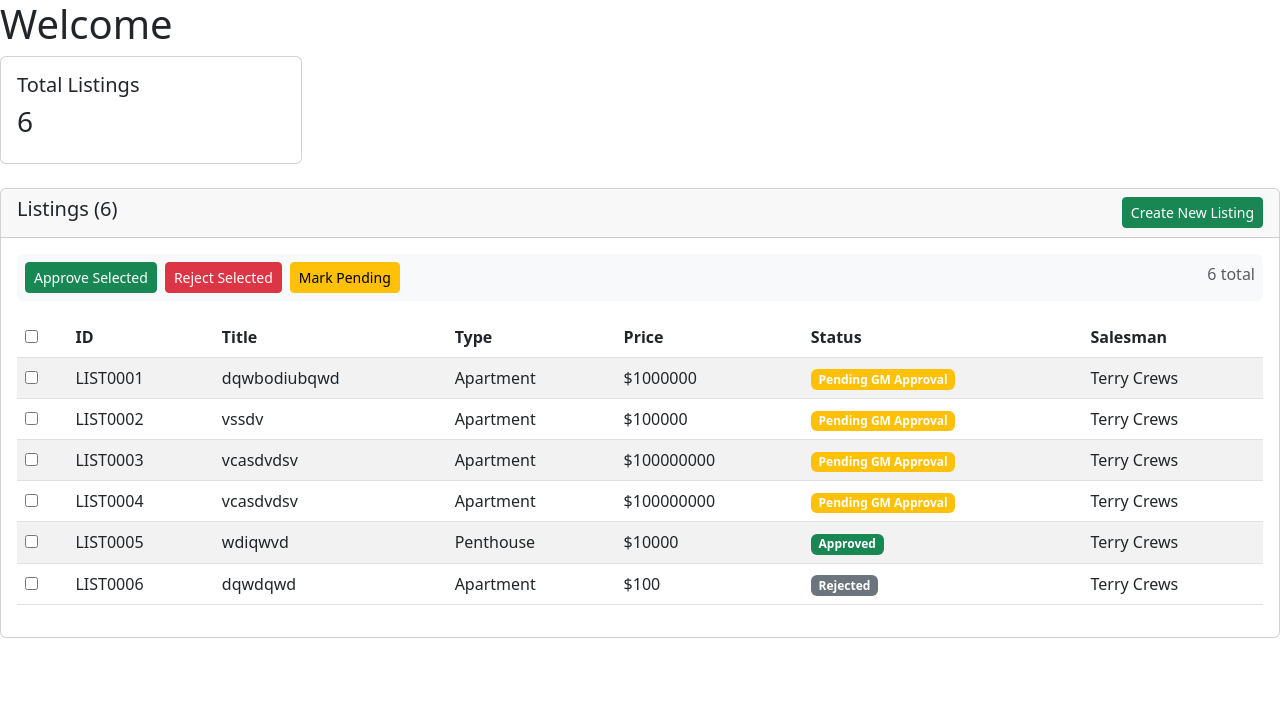
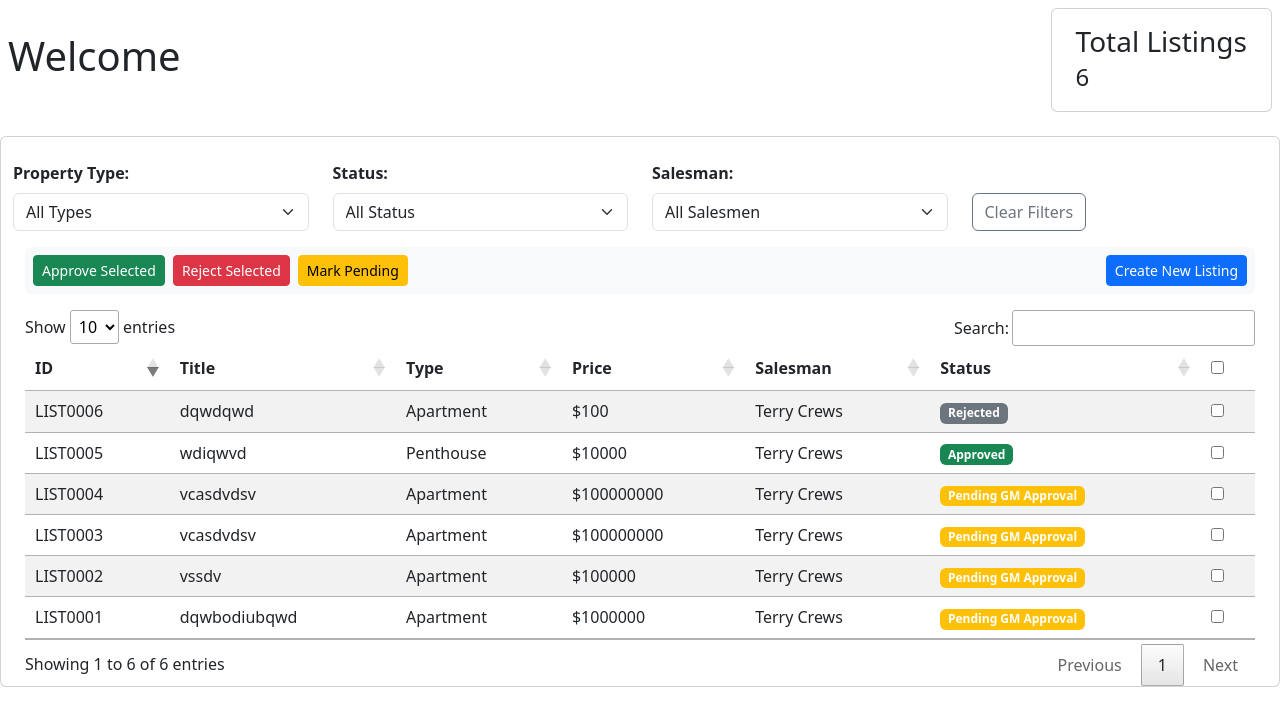
Before and after one commit to Krishnaprakkash/CRM-Real-Estate-Django, a Django app: template dashboards/templates/dashboards/manager_dashboard.html in a window 1280 px wide. Shown: the top 726 px of the page. Run offline with Django 5.2, Linux system fonts and the light colour scheme; the template is opened without the code that fills it: values that come from a table or form of the project are taken from there, others are empty; a user stored in the database is signed in; data comes from the database, SQL or seed files in the repository; both versions use the stored data as it was after the commit; some libraries are stand-ins or nearby versions.

Commit message:
Added Table filters and Sorting

```diff
--- a/dashboards/templates/dashboards/base_dashboard.html
+++ b/dashboards/templates/dashboards/base_dashboard.html
@@ -3,18 +3,13 @@
 {% block title %}{{ dashboard_title }}{% endblock %}
 
 {% block content %}
-<div class="dashboard">
-    <h1> Welcome {{ user.get_full_name }}</h1>
-
-    <!-- KPI Cards (placeholders) -->
-    <div class="row mb-4">
-        <div class="col-md-3">
-            <div class="card">
-                <div class="card-body">
-                    <h5>Total Listings</h5>
-                    <h3>{{ listings|length }}</h3>
-                </div>
-            </div>
+<div class="d-flex align-items-center gap-4 mb-4">
+    <h1 class="flex-grow-1 mb-0 ms-2">Welcome {{ user.get_full_name }}</h1>
+    <div class="card flex-shrink-1 mt-2 me-2">
+        <div class="card-body py-3 px-4">
+            <h3 class="card-title mb-1">Total Listings</h3>
+            <h4 class="mb-1">{{ listings|length }}</h4>
         </div>
     </div>
+</div>
 {% endblock %}
--- a/dashboards/templates/dashboards/manager_dashboard.html
+++ b/dashboards/templates/dashboards/manager_dashboard.html
@@ -10,19 +10,31 @@
     {% csrf_token %}
 
     <div class="card">
-        <div class="card-header d-flex justify-content-between align-items-center">
-            <h5>Listings ({{ listings|length }})</h5>
-            {% if perms.inventory.add_listing %}
-            <div class="d-flex gap-2">
-                <a href="{% url 'inventory:listing_create_manager' %}" class="btn btn-success btn-sm">
-                    Create New Listing
-                </a>
+        <div class="container-fluid mt-4">
+        <div class="row mb-3">
+            <div class="col-md-3">
+                <label class="form-label fw-bold">Property Type:</label>
+                <select id="typeFilter" class="form-select">
+                    <option value="">All Types</option>
+                </select>
             </div>
-            {% endif %}
+            <div class="col-md-3">
+                <label class="form-label fw-bold">Status:</label>
+                <select id="statusFilter" class="form-select">
+                    <option value="">All Status</option>
+                </select>
+            </div>
+            <div class="col-md-3">
+                <label class="form-label fw-bold">Salesman:</label>
+                <select id="salesmanFilter" class="form-select">
+                    <option value="">All Salesmen</option>
+                </select>
+            </div>
+            <div class="col-md-3 d-flex align-items-end">
+                <button id="clearFilters" class="btn btn-outline-secondary">Clear Filters</button>
+            </div>
         </div>
-
-        <div class="card-body">
-            <!-- BATCH ACTION BUTTONS -->
+        <div class="container-fluid">
             <div class="d-flex gap-2 mb-3 p-2 bg-light rounded">
                 <button type="button" class="btn btn-success btn-sm" onclick="setAction('approve')">
                     Approve Selected
@@ -33,43 +45,47 @@
                 <button type="button" class="btn btn-warning btn-sm" onclick="setAction('pending')">
                     Mark Pending
                 </button>
-                <span class="ms-auto text-muted">{{ listings|length }} total</span>
+                {% if perms.inventory.add_listing %}
+                <div class="ms-auto">
+                    <a href="{% url 'inventory:listing_create_manager' %}" class="btn btn-primary btn-sm">
+                        Create New Listing
+                    </a>
+                </div>
+                {% endif %}
             </div>
-
-            <!-- HIDDEN FIELDS - MUST BE HERE -->
-            <input type="hidden" name="action" id="batch-action" value="">
-            <input type="hidden" name="rejection_reason" id="rejection-reason" value="">
-
-            <!-- CHECKBOX TABLE -->
+        </div>
+        <input type="hidden" name="action" id="batch-action" value="">
+        <input type="hidden" name="rejection_reason" id="rejection-reason" value="">
+        <div class="container-fluid">
             {% if listings %}
-            <table class="table table-striped">
+            <table id="manager-listings-table" class="table table-striped">
                 <thead>
                     <tr>
-                        <th><input type="checkbox" id="select_all" onchange="toggleSelectAll(this)"> </th>
                         <th>ID</th>
                         <th>Title</th>
                         <th>Type</th>
                         <th>Price</th>
+                        <th>Salesman</th>
                         <th>Status</th>
-                        <th>Salesman</th>
+                        <th><input type="checkbox" id="select_all" onchange="toggleSelectAll(this)"> </th>
                     </tr>
                 </thead>
                 <tbody>
                     {% for listing in listings %}
                     <tr>
-                        <td>
-                            <input type="checkbox" name="listing_ids" value="{{ listing.id }}" class="listing-checkbox">
-                        </td>
                         <td>{{ listing.id }}</td>
                         <td>{{ listing.title }}</td>
                         <td>{{ listing.get_type_display }}</td>
                         <td>${{ listing.proposed_price|floatformat:0 }}</td>
+                        <td>{{ listing.assigned_salesman.get_full_name|default:listing.assigned_salesman.username|default:"—" }}</td>
                         <td>
                             <span class="badge bg-{% if listing.status == 'Approved' %}success{% elif listing.status == 'Pending GM Approval' %}warning{% elif listing.status == 'REJECTED' %}danger{% else %}secondary{% endif %}">
                                 {{ listing.get_status_display }}
                             </span>
                         </td>
-                        <td>{{ listing.assigned_salesman.get_full_name|default:listing.assigned_salesman.username|default:"—" }}</td>
+                        <td>
+                            <input type="checkbox" name="listing_ids" value="{{ listing.id }}" class="listing-checkbox">
+                        </td>
                     </tr>
                     {% endfor %}
                 </tbody>
--- a/templates/base.html
+++ b/templates/base.html
@@ -7,7 +7,11 @@
         {% block title %} CRM {% endblock %}
     </title>
     <link rel="stylesheet" href="https://cdn.jsdelivr.net/npm/bootstrap@5.3.0/dist/css/bootstrap.min.css">
+    <link rel="stylesheet" href="https://cdn.datatables.net/1.13.8/css/jquery.dataTables.min.css">
 </head>
+
+<script src="https://code.jquery.com/jquery-3.7.1.min.js"></script>
+<script src="https://cdn.datatables.net/1.13.8/js/jquery.dataTables.min.js"></script>
 
 <script>
     function toggleSelectAll(source) {
@@ -40,6 +44,71 @@
         document.getElementById('batch-form').submit();
     }
     </script>
+
+    <script>
+document.addEventListener('DOMContentLoaded', function() {
+    const table = $('#manager-listings-table').DataTable({
+        order: [[0, 'desc']],
+        pageLength: 10,
+        lengthMenu: [[5, 10, 25, 50, -1], [5, 10, 25, 50, "All"]],
+        columnDefs: [{ orderable: false, targets: 6 }]
+    });
+
+    const typeCol = 2;
+    const statusCol = 5;
+    const salesmanCol = 4;
+
+    setTimeout(() => populateFilters(table), 100);
+
+    $('#typeFilter, #statusFilter, #salesmanFilter').on('change', filterTable);
+    $('#clearFilters').click(clearFilters);
+
+    function populateFilters(table) {
+        populateFilter('#typeFilter', table, typeCol);
+        populateFilter('#statusFilter', table, statusCol);
+        populateFilter('#salesmanFilter', table, salesmanCol);
+    }
+
+    function populateFilter(selector, table, colIndex) {
+        const select = $(selector);
+        const values = [];
+
+
+        table.column(colIndex).nodes().to$().each(function() {
+            const cleanText = $(this).text().trim();
+            if (cleanText && !values.includes(cleanText)) {
+                values.push(cleanText);
+            }
+        });
+
+        values.sort().forEach(val => {
+            select.append(`<option value="${val}">${val}</option>`);
+        });
+    }
+
+    function filterTable() {
+        $.fn.dataTable.ext.search.pop();
+
+        $.fn.dataTable.ext.search.push(function(settings, data, dataIndex) {
+            const row = table.row(dataIndex).node();
+            const typeCell = $(row).find('td:nth-child(3)').text().trim();
+            const statusCell = $(row).find('td:nth-child(6)').text().trim();
+            const salesmanCell = $(row).find('td:nth-child(5)').text().trim();
+
+            return (!$("#typeFilter").val() || typeCell === $("#typeFilter").val()) &&
+                   (!$("#statusFilter").val() || statusCell === $("#statusFilter").val()) &&
+                   (!$("#salesmanFilter").val() || salesmanCell === $("#salesmanFilter").val());
+        });
+
+        table.draw();
+    }
+
+    function clearFilters() {
+        $('#typeFilter, #statusFilter, #salesmanFilter').val('').trigger('change');
+    }
+});
+</script>
+
 <body>
     {% block content %}
     {% endblock %}
```
Also changed, not shown: db.sqlite3.
